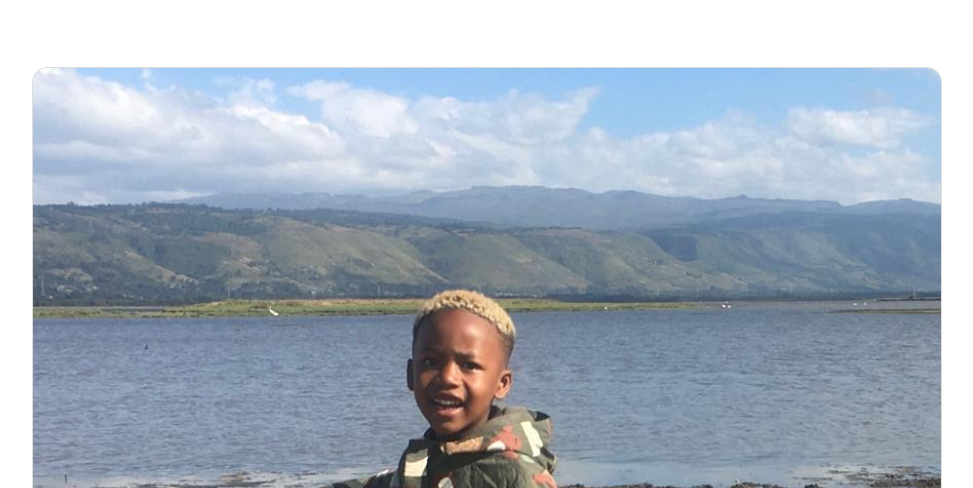
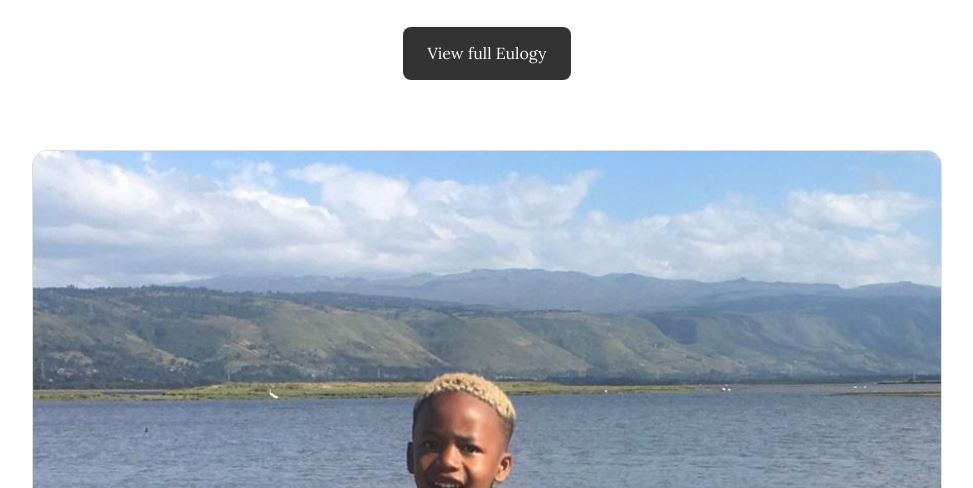
Before and after one commit to samthethirdprime/finn-euology, a plain HTML site: page index.html in a window 1280 px wide. Shown: the part 312-800 px from the top of the page, without its empty margins (153-1126 px from the left). Drawn offline with nearby package versions, Linux system fonts and the light colour scheme.

Commit message:
commit to changes

```diff
--- a/index.html
+++ b/index.html
@@ -49,7 +49,7 @@
 Sunset: 11 June 2026
 </p>
 
-
+<a class="pdf" href="document/FinnQR-210.pdf" target="_blank">View full Eulogy</a>
 </header>
 
 
@@ -594,7 +594,13 @@
     <h2>From Maternal Cousins</h2>
     <p>Dear Finn,I miss playing with your toys and I really miss you. You were my friend and I really loved you. I miss having sleepovers with you and I know you miss me, your friends and your family-Love Layi
 Dear Finn,How is it in heaven? I wish you were here. Finn, we are doing okay here and goofy misses you. Are there toys in heaven? I miss you ❤️-Kenna
+
+
+
 Hey Finn, how have you been? I hope you are doing well. Even though you were sick, you were really brave. I have never seen a boy like you. I pray that your soul shall rest in peace. May you see all the animals you wanted to see while you were here on earth and play will all the toys that you have ever wanted. Even though you weren’t able to celebrate your birthday here on earth, I bet it must be ten times better in heaven. Matthew is doing well.It has been such a long time since I saw you and it makes me miss you very much. I wish I could have seen you before you went to be with your Heavenly Father. Even though I am sad that you are gone, I know you are in a better place and there’s no more pain, that makes me happy. I am sure you are so happy in heaven, dancing, singing and playing in a beautiful field,driving all your favorite cars and sitting in Jesus’ arms.You must have gone through a lot of things when you were sick. I wish I could atleast say goodbye or seen you one more time.Happy birthday!Love Morani
+
+
+
 Dear Finn, I hope you are enjoying your time in heaven. When I heard that you were gone, I was so sad because I really thought you were going to get well and that we would have the joy of spending your birthday with you, I also hoped that we would go and see Cucu’s new house in Nakuru. The fact that I didn’t even get to say goodbye is the worst part.
 I miss you so much because the last time I saw you was so long ago but I know that you are in a better place now. Your parents are devastated and sad, we are trying our best to comfort them. Your birthday was on Monday and we lit candles in your honor. I wish that you were here so that I can hear your adorable laugh and feel your contagious energy just one more time, but I can’t and that’s okay. We love you and wish you were here but we know that you are in heaven living your best life. Love Njoki </p>
   </div>
--- a/style.css
+++ b/style.css
@@ -24,6 +24,20 @@
 /* =========================
    CONTAINER
 ========================= */
+
+.pdf{
+  display: inline-block;
+  margin-top:30px;
+  padding: 12px 25px;
+  background: #333;
+  color: white;
+  text-decoration: none;
+  border-radius: 8px;
+
+}
+.pdf:hover{
+  opacity:0.8;
+}
 
 .container {
   max-width: 950px;
```
Also changed, not shown: 1 other file.
